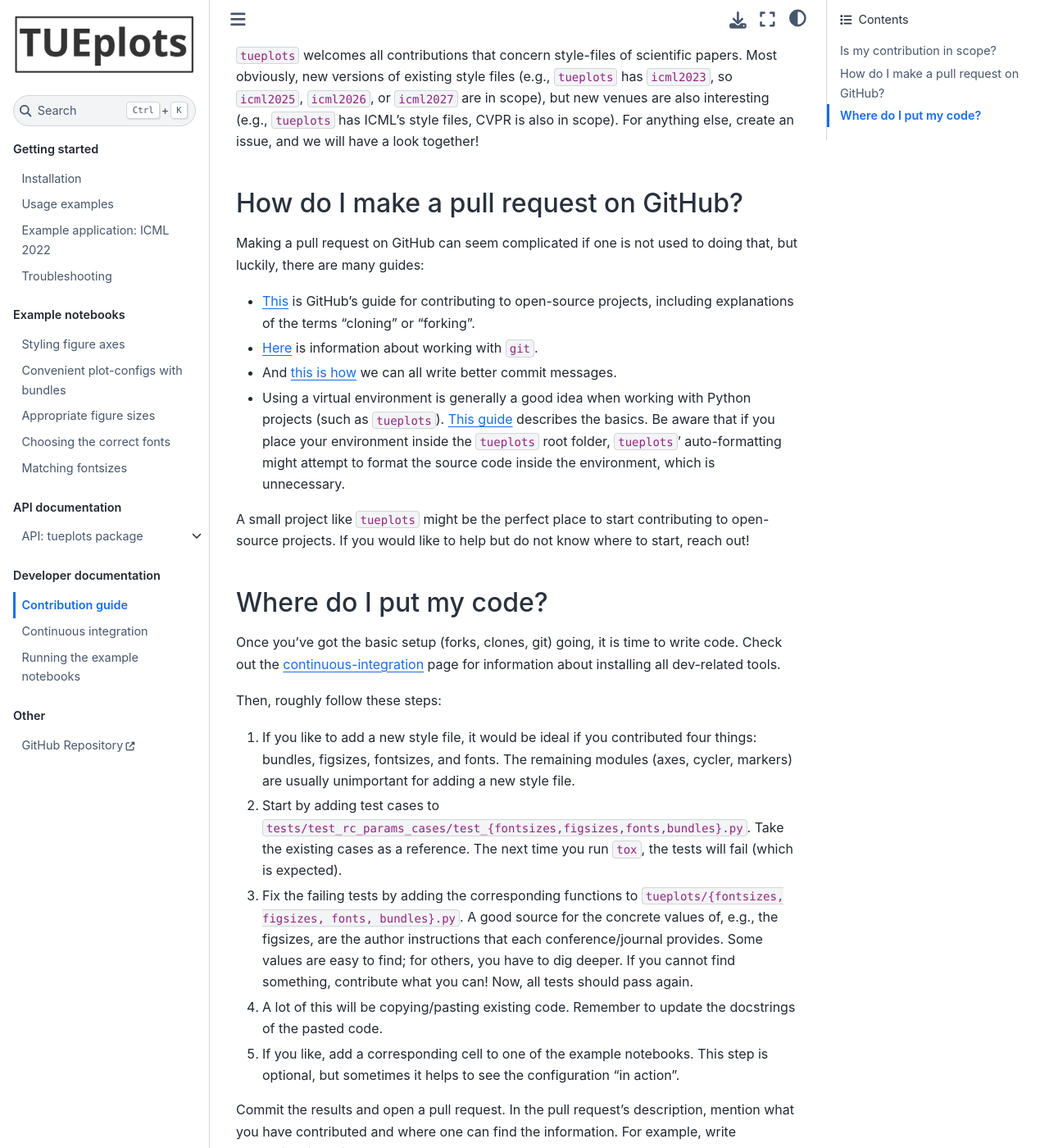
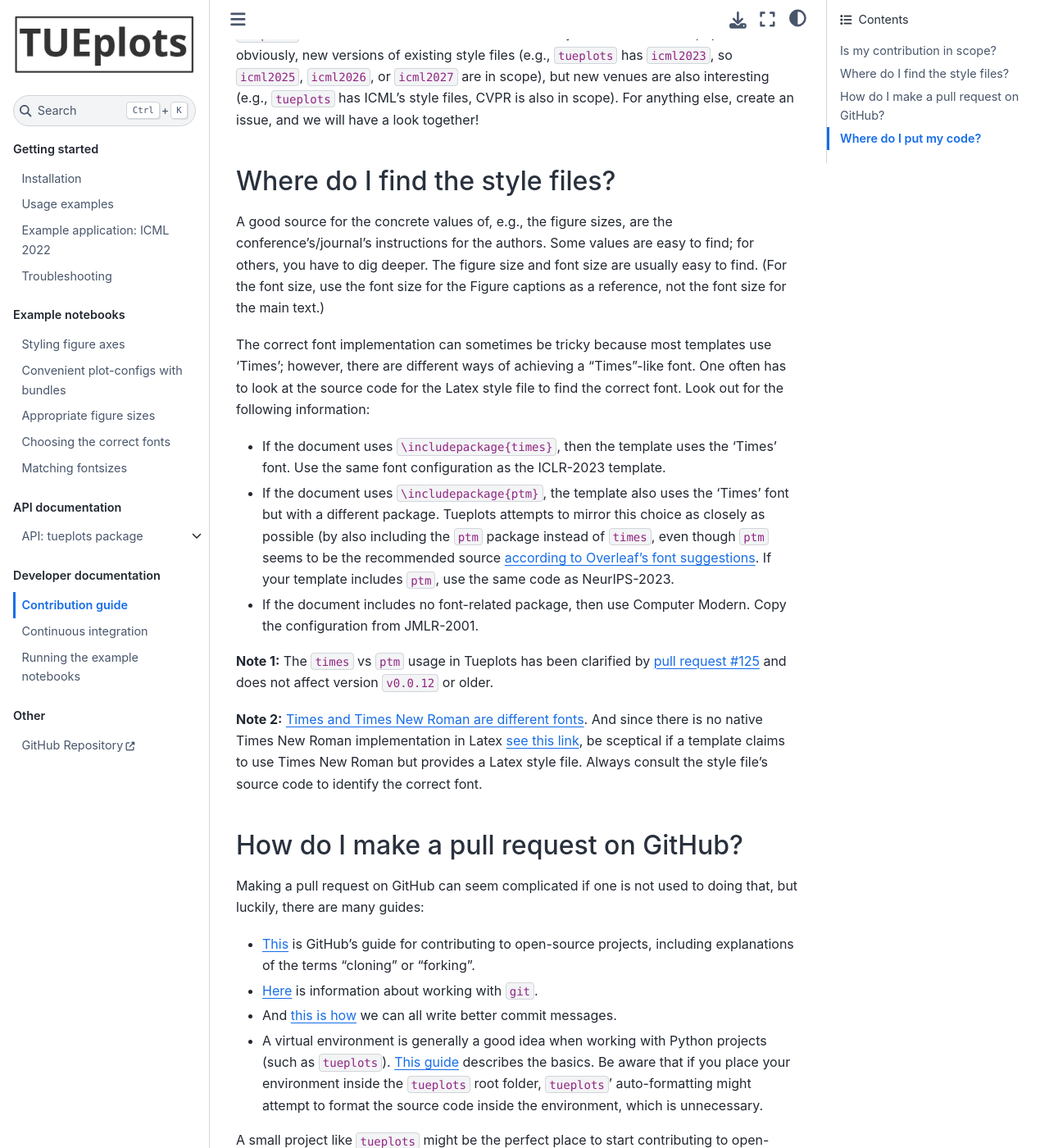
Before and after one commit to pnkraemer/tueplots, a Sphinx documentation site: the page built from docs/source/docs_dev/contribution_guide.md, in a window 1280 px wide and 1400 px high, scrolled down 258 px. Shown: the whole window at 82% size. Built offline with Sphinx 7.4.7 and the Sphinx Book theme 1.1.4, drawn with Linux system fonts in a browser that asks for light colours; pages that are not in the unit, such as notebooks, are missing from menus; some of the changed text lies outside the part shown.

Commit message:
Add information about source-code fonts

```diff
--- a/docs/source/docs_dev/contribution_guide.md
+++ b/docs/source/docs_dev/contribution_guide.md
@@ -3,7 +3,7 @@
 Contributions from the community drive `tueplots`.
 Are you thinking about contributing to `tueplots`?
 If yes, that's fantastic!
-To make it as easy as possible for you, follow the steps below.
+To make it as easy as possible, follow the steps below.
 
 
 
@@ -14,6 +14,30 @@ Most obviously, new versions of existing style files (e.g., `tueplots` has `icml
 new venues are also interesting (e.g., `tueplots` has ICML's style files, CVPR is also in scope).
 For anything else, create an issue, and we will have a look together!
 
+## Where do I find the style files?
+
+A good source for the concrete values of, e.g., the figure sizes, are the conference's/journal's instructions for the authors.
+Some values are easy to find; for others, you have to dig deeper.
+The figure size and font size are usually easy to find. (For the font size, use the font size for the Figure captions as a reference, not the font size for the main text.)
+
+The correct font implementation can sometimes be tricky because most templates use 'Times'; however, there are different ways of achieving a "Times"-like font.
+One often has to look at the source code for the Latex style file to find the correct font.
+Look out for the following information:
+
+* If the document uses `\includepackage{times}`, then the template uses the 'Times' font. Use the same font configuration as the ICLR-2023 template.
+* If the document uses `\includepackage{ptm}`, the template also uses the 'Times' font but with a different package. Tueplots attempts to mirror this choice as closely as possible (by also including the `ptm` package instead of `times`, even though `ptm` seems to be the recommended source [according to Overleaf's font suggestions](https://www.overleaf.com/learn/latex/Font_typefaces). If your template includes `ptm`, use the same code as NeurIPS-2023.
+* If the document includes no font-related package, then use Computer Modern. Copy the configuration from JMLR-2001.
+
+**Note 1:**
+The `times` vs `ptm` usage in Tueplots has been clarified by [pull request #125](https://github.com/pnkraemer/tueplots/pull/125) and does not affect version `v0.0.12` or older.
+
+**Note 2:**
+[Times and Times New Roman are different fonts](https://creativepro.com/times-roman-vs-times-new-roman/).
+And since there is no native Times New Roman implementation in Latex [see this link](https://tex.stackexchange.com/questions/153168/how-to-set-document-font-to-times-new-roman-by-command), be sceptical if a template claims to use Times New Roman but provides a Latex style file.
+Always consult the style file's source code to identify the correct font.
+
+
+
 
 ## How do I make a pull request on GitHub?
 Making a pull request on GitHub can seem complicated if one is not used to doing that, but luckily, there are many guides:
@@ -21,11 +45,11 @@ Making a pull request on GitHub can seem complicated if one is not used to doing
 - [This](https://docs.github.com/en/get-started/quickstart/contributing-to-projects) is GitHub's guide for contributing to open-source projects, including explanations of the terms "cloning" or "forking".
 - [Here](https://docs.github.com/en/get-started/using-git) is information about working with `git`.
 - And [this is how](https://www.freecodecamp.org/news/how-to-write-better-git-commit-messages/)  we can all write better commit messages.
-- Using a virtual environment is generally a good idea when working with Python projects (such as `tueplots`). [This guide](https://realpython.com/python-virtual-environments-a-primer/) describes the basics. Be aware that if you place your environment inside the `tueplots` root folder, `tueplots`' auto-formatting might attempt to format the source code inside the environment, which is unnecessary.
+- A virtual environment is generally a good idea when working with Python projects (such as `tueplots`). [This guide](https://realpython.com/python-virtual-environments-a-primer/) describes the basics. Be aware that if you place your environment inside the `tueplots` root folder, `tueplots`' auto-formatting might attempt to format the source code inside the environment, which is unnecessary.
 
 
 A small project like `tueplots` might be the perfect place to start contributing to open-source projects.
-If you would like to help but do not know where to start, reach out!
+If you want to contribute but need help knowing where to start, reach out!
 
 ## Where do I put my code?
 
@@ -36,14 +60,14 @@ Check out the [continuous-integration](https://tueplots.readthedocs.io/en/latest
 Then, roughly follow these steps:
 
 1. If you like to add a new style file, it would be ideal if you contributed four things: bundles, figsizes, fontsizes, and fonts. The remaining modules (axes, cycler, markers) are usually unimportant for adding a new style file.
-2. Start by adding test cases to `tests/test_rc_params_cases/test_{fontsizes,figsizes,fonts,bundles}.py`. Take the existing cases as a reference. The next time you run `tox`, the tests will fail (which is expected).
-3. Fix the failing tests by adding the corresponding functions to `tueplots/{fontsizes, figsizes, fonts, bundles}.py`. A good source for the concrete values of, e.g., the figsizes, are the author instructions that each conference/journal provides. Some values are easy to find; for others, you have to dig deeper. If you cannot find something, contribute what you can! Now, all tests should pass again.
+2. Add test cases to `tests/test_rc_params_cases/test_{fontsizes,figsizes,fonts,bundles}.py`. Take the existing cases as a reference. The next time you run `tox`, the tests will fail (which is expected).
+3. Fix the failing tests by adding the corresponding functions to `tueplots/{fontsizes, figsizes, fonts, bundles}.py`. If you cannot find something, contribute what you can! Now, all tests should pass again.
 4. A lot of this will be copying/pasting existing code. Remember to update the docstrings of the pasted code.
 5. If you like, add a corresponding cell to one of the example notebooks. This step is optional, but sometimes it helps to see the configuration "in action".
 
 
 Commit the results and open a pull request.
-In the pull request's description, mention what you have contributed and where one can find the information. For example, write something like this:
+In the pull request's description, mention what it contributes and where to find the information. For example, write something like this:
 
 
 
@@ -54,6 +78,6 @@ In the pull request's description, mention what you have contributed and where o
     Most values are the same as in previous years; see <link-to-call-for-papers> for reference.
 
 
-Once this is done, we will process the pull request as quickly as we can.
+Once this is done, we will try to process the pull request as quickly as possible.
 
 Thank you for contributing to tueplots!
```
